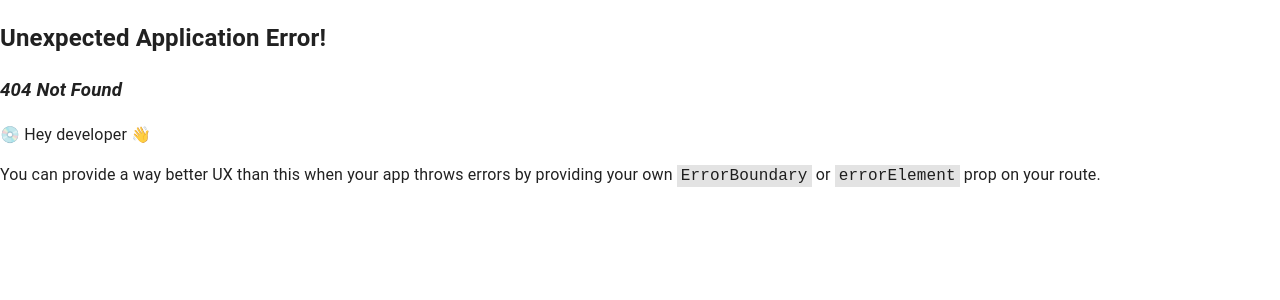
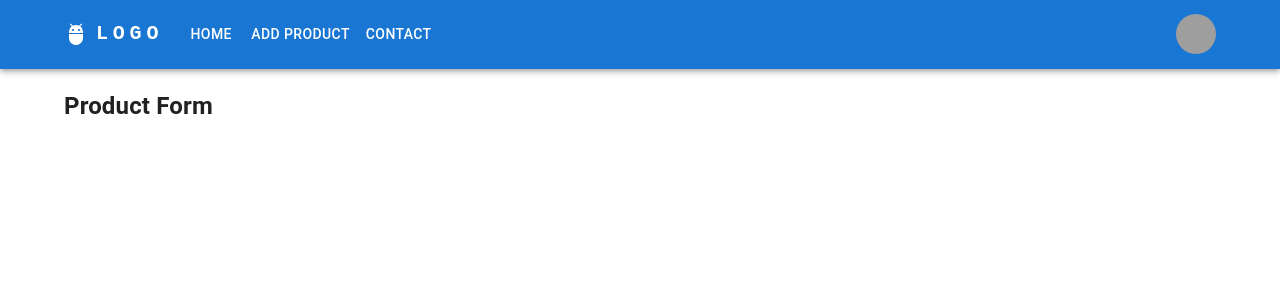
Before and after one commit to lurco/ale-grosz, a React (Vite) app: page /add-product in a window 1280 px wide. Before the commit this address had no page. Shown: the top 300 px of the page. Built offline with nearby package versions, Linux system fonts and the light colour scheme; grey boxes are pictures that could not be loaded.

Commit message:
add ProductForm component boilerplate

```diff
--- a/src/components/NavBar/NavBar.tsx
+++ b/src/components/NavBar/NavBar.tsx
@@ -21,9 +21,14 @@ const pages = [
         link: '/',
     },
     {
+        name: 'Add product',
+        link: '/add-product',
+    },
+    {
         name: 'Contact',
         link: '/contact',
     },
+
 ];
 const settings = ['Profile', 'Account', 'Dashboard', 'Logout'];
 
--- /dev/null
+++ b/src/components/Products/ProductForm.tsx
@@ -0,0 +1,9 @@
+function ProductForm() {
+    return (
+        <h2>
+            Product Form
+        </h2>
+    );
+}
+
+export default ProductForm;
--- a/src/router.tsx
+++ b/src/router.tsx
@@ -1,5 +1,6 @@
 import {createBrowserRouter} from "react-router-dom";
 import Layout from "./components/layout/Layout.tsx";
+import ProductForm from "./components/Products/ProductForm.tsx";
 
 export const router = createBrowserRouter([
     {
@@ -13,6 +14,10 @@ export const router = createBrowserRouter([
             {
                 path: '/contact',
                 element: <h1>Contact</h1>
+            },
+            {
+                path: '/add-product',
+                element: <ProductForm />
             }
         ]
     },
```
